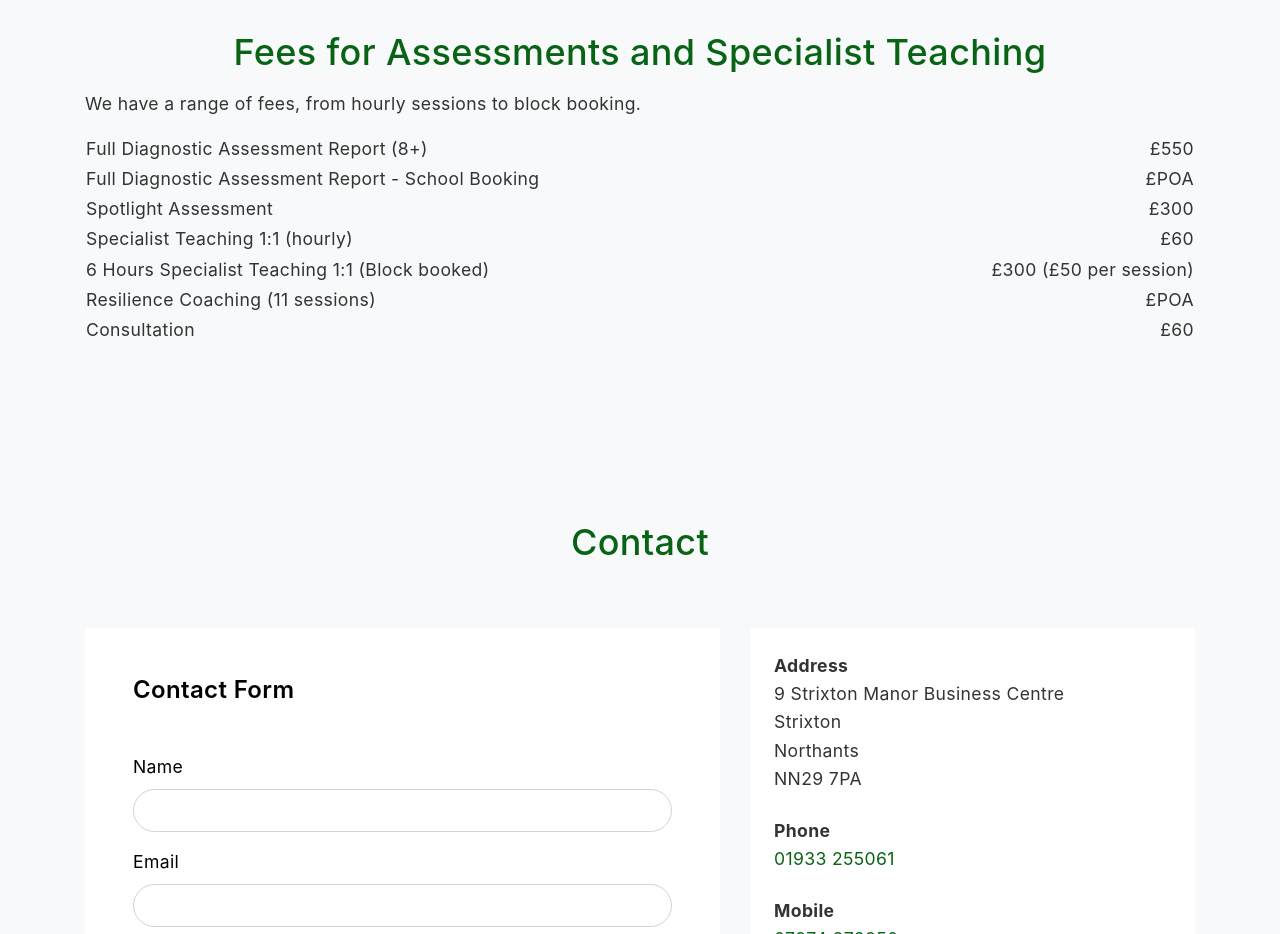
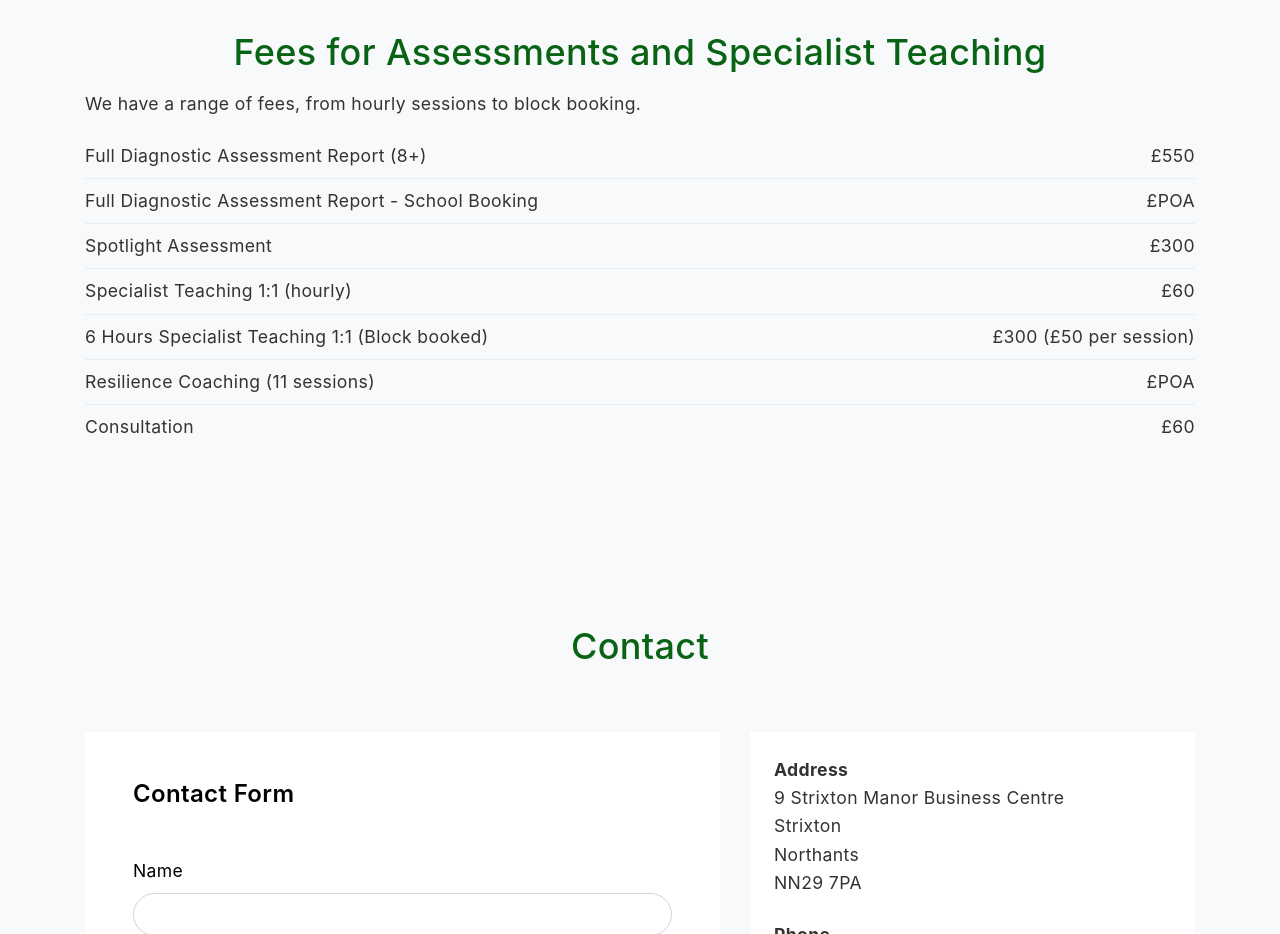
Before and after one commit to src-ed-co-uk/src-ed-co-uk.github.io, a website: page index.html in a window 1280 px wide. Shown: the part 3420-4354 px from the top of the page. Drawn offline with Linux system fonts and the light colour scheme; files whose address does not match are found by name; a web font is replaced by a local one.

Commit message:
Fee table: row padding and light dividers
Co-Authored-By: Claude Mythos 5.1 <noreply@anthropic.com>
Claude-Session: https://claude.ai/code/session_017MeYC9HeYPs34fwv1oWG5a

```diff
--- a/index.html
+++ b/index.html
@@ -481,7 +481,7 @@
 <div class="col-md-12 ml-auto">
 
    <p>We have a range of fees, from hourly sessions to block booking.</p>
- <table class="col-12">
+ <table class="col-12 fee-table">
       <!-- BEGIN:FEE_ROWS -->
       <tr>
          <td>Full Diagnostic Assessment Report (8+)</td>
--- a/scripts/build.js
+++ b/scripts/build.js
@@ -244,7 +244,7 @@ function renderServicePage(svc, services, location, template) {
     )
     .join("\n            ");
   const feesBlock = fees
-    ? `<h2 class="h4 text-primary mt-5 mb-3">Fees</h2>\n         <table class="col-12">\n            ${fees}\n         </table>`
+    ? `<h2 class="h4 text-primary mt-5 mb-3">Fees</h2>\n         <table class="col-12 fee-table">\n            ${fees}\n         </table>`
     : "";
   const intro = page.intro ? markdown(page.intro) : `<p>${escapeHtml(svc.card.shortDescription)}</p>`;
   const otherServices = services
--- a/scss/_site-blocks.scss
+++ b/scss/_site-blocks.scss
@@ -907,6 +907,16 @@
 	}
 }
 
+.fee-table {
+	td {
+		padding: 0.5rem 0;
+		border-bottom: 1px solid $gray-200;
+	}
+	tr:last-child td {
+		border-bottom: 0;
+	}
+}
+
 .unit-6 {
 	padding-right: 1.5rem;
 
```
Also changed, not shown: services/dyslexia-diagnostic-assessment/index.html (+1 -1 lines), services/resilience-coaching/index.html (+1 -1 lines), services/specialist-dyslexia-teaching/index.html (+1 -1 lines), services/spotlight-dyslexia-assessment/index.html (+1 -1 lines), css/style.css.
